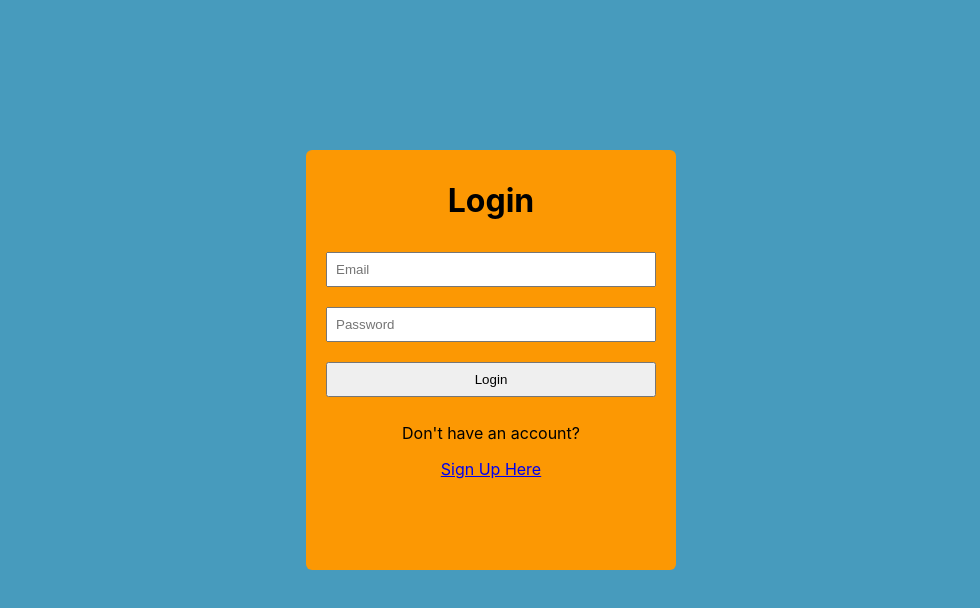
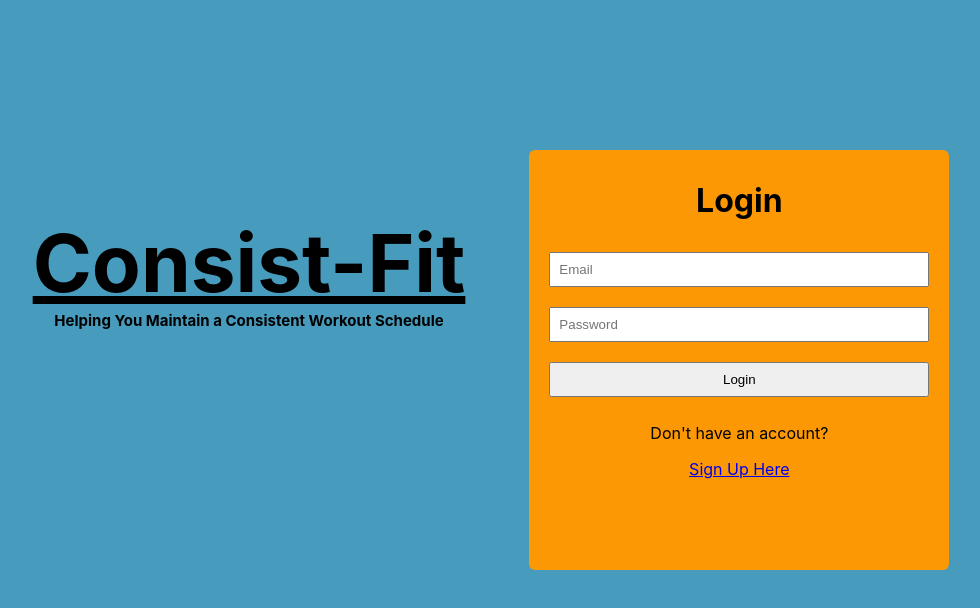
Before and after one commit to john4ster/Consist-Fit, a React (Create React App) app in the folder client/: page / in a window 1280 px wide. Shown: the top 608 px of the page, without its empty margins (149-1129 px from the left). Built offline with nearby package versions, Linux system fonts and the light colour scheme.

Commit message:
add title header to login and register pages

```diff
--- a/client/src/pages/login/login.css
+++ b/client/src/pages/login/login.css
@@ -3,13 +3,36 @@ body {
 }
 
 .login {
+  display: flex;
+  flex-direction: row;
+  justify-content: center;
+  margin: 150px auto;
+}
+
+.title {
+  margin-right: 5%;
+  margin-top: 5%;
+  user-select: none;
+}
+
+.title h1{
+  margin-top: 0;
+  margin-bottom: 0;
+  font-size: 80px;
+  text-decoration: underline;
+}
+
+.title h2 {
+  font-size: 15px;
+  margin-top: 0;
+}
+
+.loginPanel {
   background: #fc9803;
+  padding: 10px;
   width: 400px;
-  margin: 150px auto;
-  padding: 10px;
+  border-radius: 6px;
   height: 400px;
-  max-width: 350px;
-  border-radius: 6px;
 }
 
 .loginForm {
--- a/client/src/pages/login/login.js
+++ b/client/src/pages/login/login.js
@@ -38,6 +38,11 @@ function Login() {
 
   return (
     <div className="login">
+      <div className="title">
+        <h1>Consist-Fit</h1>
+        <h2>Helping You Maintain a Consistent Workout Schedule</h2>
+      </div>
+      <div className="loginPanel">
         <h1>Login</h1>
         <form className="loginForm" onSubmit={handleLogin}>
           <input
@@ -57,6 +62,7 @@ function Login() {
         <p className="registerText">Don't have an account?</p>
         <Link to="/register">Sign Up Here</Link>
       </div>
+    </div>
   );
 }
 
--- a/client/src/pages/register/register.css
+++ b/client/src/pages/register/register.css
@@ -3,13 +3,36 @@ body {
 }
 
 .register {
+  display: flex;
+  flex-direction: row;
+  justify-content: center;
+  margin: 150px auto;
+}
+
+.title {
+  margin-right: 5%;
+  margin-top: 5%;
+  user-select: none;
+}
+
+.title h1{
+  margin-top: 0;
+  margin-bottom: 0;
+  font-size: 80px;
+  text-decoration: underline;
+}
+
+.title h2 {
+  font-size: 15px;
+  margin-top: 0;
+}
+
+.registerPanel {
   background: #fc9803;
+  padding: 10px;
   width: 400px;
-  margin: 150px auto;
-  padding: 10px;
-  height: 500px;
-  max-width: 350px;
   border-radius: 6px;
+  height: 400px;
 }
 
 .registerForm {
--- a/client/src/pages/register/register.js
+++ b/client/src/pages/register/register.js
@@ -42,6 +42,11 @@ function Register() {
 
   return (
     <div className="register">
+      <div className="title">
+        <h1>Consist-Fit</h1>
+        <h2>Helping You Maintain a Consistent Workout Schedule</h2>
+      </div>
+      <div className="registerPanel">
         <h1>Register</h1>
         { !passwordsMatch ? <p className="passwordWarning">Passwords do not match</p> : <p></p>}
         <form className="registerForm" onSubmit={handleClick}>
@@ -68,6 +73,7 @@ function Register() {
         <p className="loginText">Already have an account?</p>
         <Link to="/">Login Here</Link>
       </div>
+    </div>
   );
 }
 
```
Lines whose indentation alone changed are shown as unchanged.
